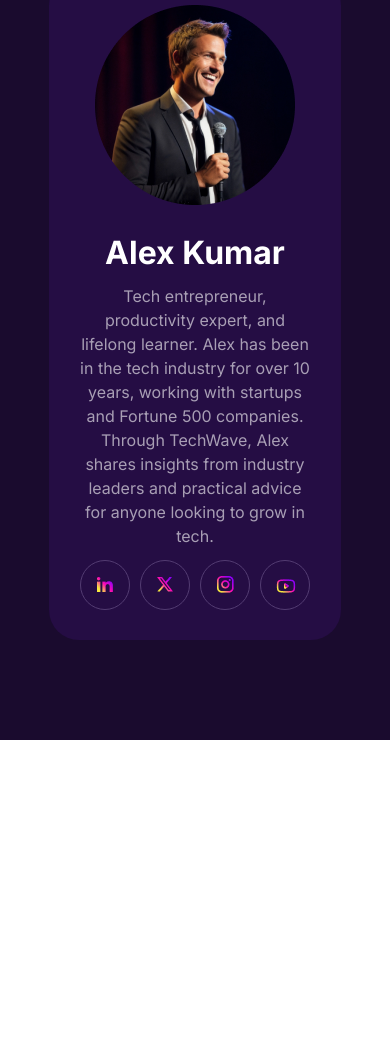
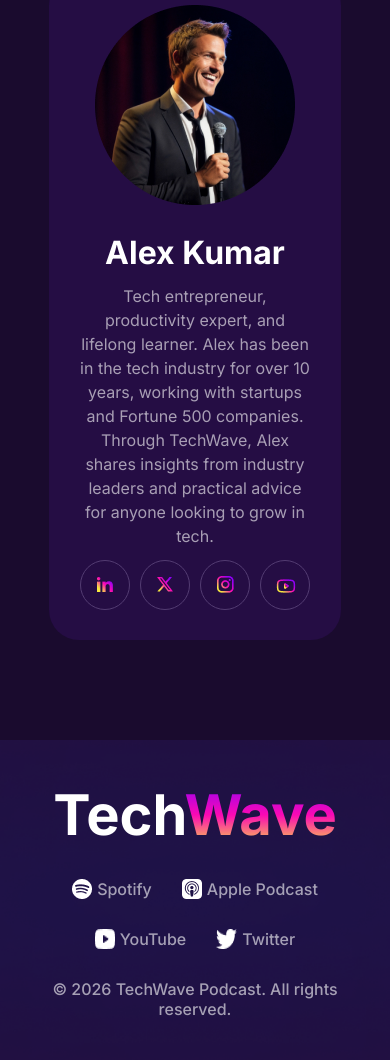
Before and after one commit to ashikur-rahman-jim/Assignment-02, a plain HTML site: page index.html in a window 390 px wide. Shown: the part 5444-6504 px from the top of the page. Before the commit the page ends 6184 px from the top, so only its background shows below. Drawn offline with Linux system fonts and the light colour scheme.

Commit message:
Designed footer section and responsive for small, medium large devices

```diff
--- a/index.html
+++ b/index.html
@@ -231,6 +231,49 @@
 
     </section>
 
+    <footer id="footer-section">
+
+        <div class="footer-container">
+            <div class="footer-logo">
+                <h2 class="logo">Tech<span>Wave</span></h2>
+            </div>
+
+            <div class="footer-social">
+                <!-- <p> <img src="./assets/spotify.png" alt=""> Spotify</p>
+                <p> <img src="./assets/apple-podcast.png" alt=""> Apple Podcast</p>
+                <p> <img src="./assets/youtube-podcast.png" alt=""> TouTube</p>
+                <p> <img src="./assets/twitter.png" alt=""> Twitter</p> -->
+
+                <div>
+                    <img src="./assets/spotify.png" alt="">
+                    <a href="">Spotify</a>
+                </div>
+
+                <div>
+                    <img src="./assets/apple-podcast.png" alt="">
+                    <a href="">Apple Podcast</a>
+                </div>
+
+                <div>
+                    <img src="./assets/youtube-podcast.png" alt="">
+                    <a href="">YouTube</a>
+                </div>
+
+                <div>
+                    <img src="./assets/twitter.png" alt="">
+                    <a href="">Twitter</a>
+                </div>
+            </div>
+
+            <div class="copyright">
+                <p>© 2026 TechWave Podcast. All rights reserved.</p>
+            </div>
+
+        </div>
+
+
+    </footer>
+
 </body>
 
 </html>
--- a/style.css
+++ b/style.css
@@ -450,6 +450,70 @@ hr {
     border-radius: 50%;
 }
 
+/* Footer Section Style */
+#footer-section {
+    width: 100%;
+    max-width: 1600px;
+    height: 320px;
+    background-image: url(./assets/footer-bg.png);
+    background-size: cover;
+    background-position: center;
+    display: flex;
+    justify-content: center;
+    align-items: center;
+}
+
+.footer-container {
+    /* border: 1px solid gold; */
+    width: 75vw;
+    max-width: 1200px;
+    margin: 0 auto;
+    text-align: center;
+}
+
+.footer-container .logo {
+    font-size: 3.5rem;
+    color: #FFFFFF;
+}
+
+.footer-container .logo span {
+    background-image: linear-gradient(to top, rgba(247, 233, 63, 1), rgba(251, 9, 180, 1), rgba(145, 0, 248, 1));
+    color: transparent;
+    background-clip: text;
+}
+
+.footer-container .footer-social {
+    display: flex;
+    gap: 30px;
+    justify-content: center;
+    margin: 30px 0;
+
+    /* display: grid;
+    grid-template-columns: repeat(4, 1fr);
+    gap: 30px;
+    margin: 30px 0; */
+}
+
+.footer-social a {
+    font-size: 16px;
+    font-weight: 500;
+    color: #FFFFFF;
+    opacity: 60%;
+    text-decoration: none;
+}
+
+.footer-social div {
+    display: flex;
+    gap: 5px;
+}
+
+.copyright p {
+    font-size: 16px;
+    font-weight: 500;
+    color: #FFFFFF;
+    opacity: 60%;
+}
+
 
 
 /* Responsive Design  */
@@ -572,6 +636,15 @@ hr {
     .host-container .social {
         justify-content: center;
     }
+
+    /* Footer Section Style */
+    .footer-container {
+        width: 92vw;
+    }
+
+    .footer-container .footer-social {
+        flex-wrap: wrap;
+    }
 }
 
 @media screen and (min-width: 376px) and (max-width: 412px) {
@@ -690,6 +763,15 @@ hr {
 
     .host-container .social {
         justify-content: center;
+    }
+
+    /* Footer Section Style */
+    .footer-container {
+        width: 361px;
+    }
+
+    .footer-container .footer-social {
+        flex-wrap: wrap;
     }
 }
 
@@ -810,6 +892,15 @@ hr {
     .host-container .social {
         justify-content: center;
     }
+
+    /* Footer Section Style */
+    .footer-container {
+        width: 361px;
+    }
+
+    .footer-container .footer-social {
+        flex-wrap: wrap;
+    }
 }
 
 @media screen and (min-width: 476px) and (max-width: 530px) {
@@ -925,6 +1016,15 @@ hr {
     .host-container .social {
         justify-content: center;
     }
+
+    /* Footer Section Style */
+    .footer-container {
+        width: 361px;
+    }
+
+    .footer-container .footer-social {
+        flex-wrap: wrap;
+    }
 }
 
 
@@ -1032,6 +1132,15 @@ hr {
         justify-content: center;
     }
 
+    /* Footer Section Style */
+    .footer-container {
+        width: 361px;
+    }
+
+    .footer-container .footer-social {
+        flex-wrap: wrap;
+    }
+
 
 }
 
@@ -1128,6 +1237,16 @@ hr {
 
     .host-container .social {
         justify-content: center;
+    }
+
+    /* Footer Section Style */
+    .footer-container {
+        width: 480px;
+    }
+
+    .footer-container .footer-social {
+        flex-wrap: wrap;
+        gap: 20px;
     }
 
 
@@ -1227,6 +1346,16 @@ hr {
         justify-content: center;
     }
 
+    /* Footer Section Style */
+    .footer-container {
+        width: 480px;
+    }
+
+    .footer-container .footer-social {
+        flex-wrap: wrap;
+        gap: 20px;
+    }
+
 
 }
 
@@ -1324,5 +1453,15 @@ hr {
         justify-content: center;
     }
 
+    /* Footer Section Style */
+    .footer-container {
+        width: 480px;
+    }
+
+    .footer-container .footer-social {
+        flex-wrap: wrap;
+        gap: 20px;
+    }
+
 
 }
```
